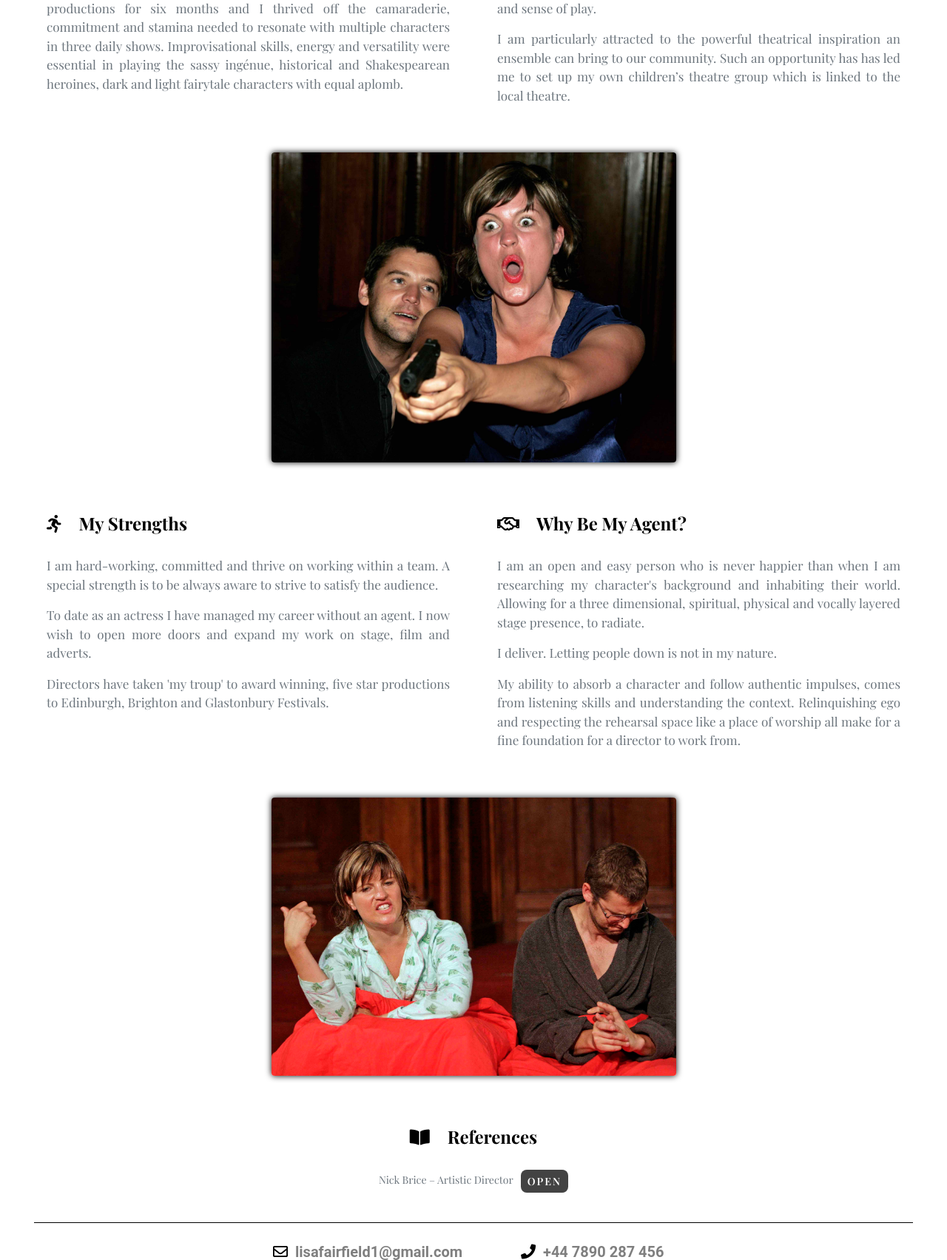
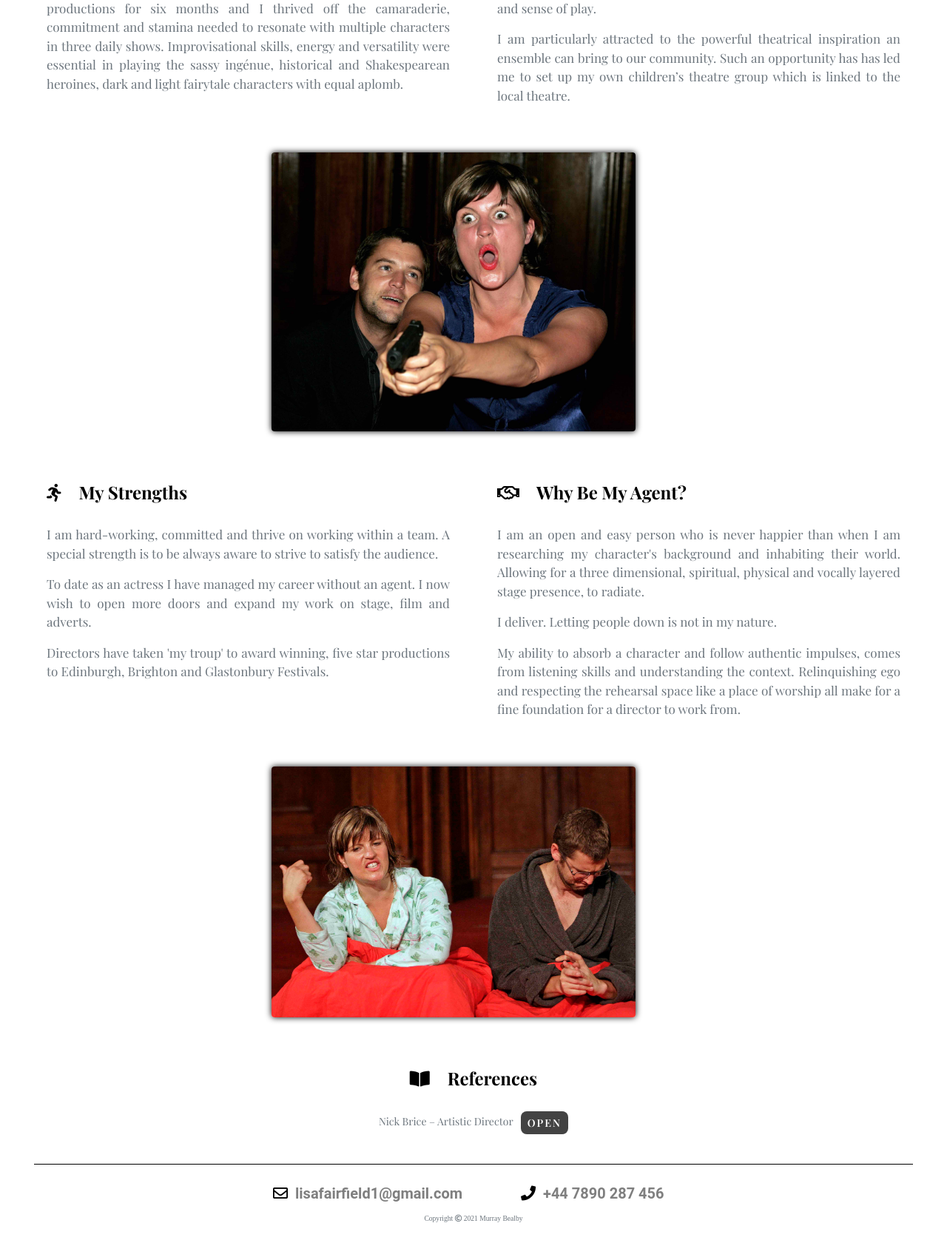
Before and after one commit to Bealby/lisa-fairfield-actress, a Flask app: page /bio in a window 1280 px wide. Shown: the part 495-2198 px from the top of the page at 74% size. After the commit the page ends 2147 px from the top, so only its background shows below. Run offline with Flask 2, Linux system fonts and the light colour scheme; some libraries are stand-ins or nearby versions; some web fonts are replaced.

Commit message:
Recuce bio images to 90% class img-fluid

```diff
--- a/static/css/style.css
+++ b/static/css/style.css
@@ -212,6 +212,10 @@ body{
 }
  .profile{
      width: 50%;
+}
+.img-fluid {
+    max-width: 90%;
+    height: auto;
 }
 
 /*---Bio Model---*/
--- a/templates/bio.html
+++ b/templates/bio.html
@@ -43,7 +43,7 @@
                 </p>
             </div>
             <div class="col-12 col-md-6 offset-md-3 mb-5">
-                <img src="static/images/bio-image-1.jpg" class="img-fluid mx-auto rounded image mb-3"
+                <img src="static/images/bio-image-1.jpg" class="img-fluid mx-auto text-center rounded image mb-3"
                     alt="Lisa Fairfield Actress" />
             </div>
             <div class="ccol-12 col-lg-6 mb-5 bio-text-justify padding-bio-right">
@@ -76,7 +76,7 @@
                 </p>
             </div>
             <div class="col-12 col-md-6 offset-md-3 mb-5">
-                <img src="static/images/bio-image-2.jpg" class="img-fluid mx-auto rounded image mb-3"
+                <img src="static/images/bio-image-2.jpg" class="img-fluid text-center mx-auto rounded image mb-3"
                     alt="Lisa Fairfield Actress" />
             </div>
             <div class="col-12 mb-5 bio-text-justify text-center pl-0 pr-0">
```
